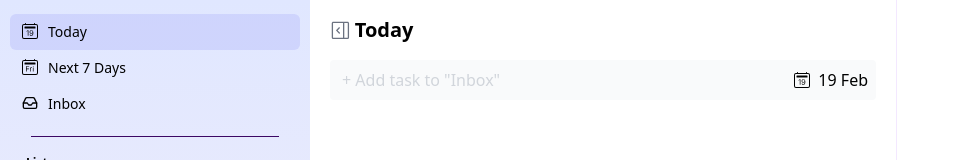
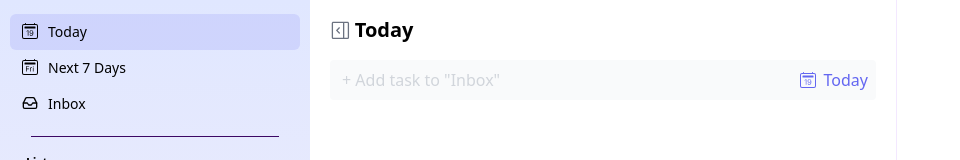
Before and after one commit to sunchit03/productivio, a Next.js app in the folder productivio-frontend-restructured/: page /dashboard/tasks in a window 1280 px wide. Both pictures are taken after a click on the button "Today". Shown: the top 160 px of the page, without its empty margins (0-960 px from the left). Built offline with nearby package versions, Linux system fonts and the light colour scheme.

Commit message:
Functionality changes

```diff
--- a/productivio-frontend-restructured/app/api/tasks/user/[userId]/route.js
+++ b/productivio-frontend-restructured/app/api/tasks/user/[userId]/route.js
@@ -1,7 +1,8 @@
 import { NextResponse } from "next/server";
 import mongoose from "mongoose";
+const connectDB = require('../../../../utils/connect');
 import Task from "../../../../models/Task";
-const connectDB = require('../../../../utils/connect');
+import List from "../../../../models/List";
 
 export async function GET(req, { params }) {
   try {
--- a/productivio-frontend-restructured/app/api/teams/[teamId]/route.js
+++ b/productivio-frontend-restructured/app/api/teams/[teamId]/route.js
@@ -87,7 +87,7 @@ export async function DELETE(req, {params}){
     }
     await Task.deleteMany({ _id: { $in: team.tasks } });
     await User.updateMany({ _id:{ $in: team.members} },{ $pull: { teams: teamId } });
-    await team.deleteOne(teamId);
+    await team.deleteOne();
     return NextResponse.json({success: true, error: "Team deleted successfully."},{status:200});
     }catch(error){
       return NextResponse.json({success: false, error:error.message},{status:500});
--- a/productivio-frontend-restructured/app/components/Tasks/TaskForm.jsx
+++ b/productivio-frontend-restructured/app/components/Tasks/TaskForm.jsx
@@ -14,6 +14,7 @@ const TaskForm = ( {todayOrNext = false, listId = null, refresh, userId, taskBar
   const [dueDate, setDueDate] = useState(null);
   const [dueDateSelected, setDueDateSelected] = useState(false);
   const monthNames = ['Jan', 'Feb', 'Mar', 'Apr', 'May', 'Jun', 'Jul', 'Aug', 'Sep', 'Oct', 'Nov', 'Dec']
+  const dayNames = ['Sunday', 'Monday', 'Tuesday', 'Wednesday', 'Thursday', 'Friday', 'Saturday'];
 
   useEffect(() => {
     if (todayOrNext) {
@@ -23,6 +24,10 @@ const TaskForm = ( {todayOrNext = false, listId = null, refresh, userId, taskBar
 
       setDueDate(today);
       setDueDateSelected(true);
+    }
+    else{
+      setDueDateSelected(false);
+      setDueDate(null);
     }
   }, [todayOrNext]);
 
@@ -55,6 +60,63 @@ const TaskForm = ( {todayOrNext = false, listId = null, refresh, userId, taskBar
     setDueDate(null);
   };
 
+
+
+  const returnString = (dateVal) =>  {
+    let now = new Date();
+    now.setHours(0, 0, 0, 0);
+    let date = dateVal.getDate().toString();
+    let month = monthNames[dateVal.getMonth()];
+    let year = dateVal.getFullYear();
+    let dateString = `${date} ${month} ${year !== now.getFullYear() ? year.toString() : ""}`;
+    return dateString;
+  }
+
+  const formatDate = () => {
+    if(!dueDate){
+      return { dateText: "", color: "" };
+    }
+    let dateVal = new Date(dueDate);
+    let now = new Date();
+    now.setHours(0, 0, 0, 0); // start from midnight 00:00:00
+
+    const tempDateVal = new Date(dateVal);
+    tempDateVal.setHours(0, 0, 0, 0);
+
+    const todayEnd = new Date(now);
+    todayEnd.setHours(23, 59, 59, 999);
+
+
+    // Get yesterday’s date and set its time to midnight
+    const yesterday = new Date();
+    yesterday.setDate(now.getDate() - 1);
+
+    //extract date month and year(ignores time)
+    yesterday.setHours(0, 0, 0, 0);
+
+    if (tempDateVal.getTime() < yesterday.getTime()) {
+      return { dateText: returnString(tempDateVal), color: "text-red-500" };
+    }
+
+    if (tempDateVal.getTime() === yesterday.getTime()) {
+      return { dateText: "Yesterday", color: "text-red-500" };
+    }
+
+    if (tempDateVal.getTime() <= todayEnd.getTime() && tempDateVal.getTime() >= now.getTime()) {
+      return { dateText: "Today", color: "text-indigo-500" };
+    }
+
+    let next7Days = new Date();
+    next7Days.setDate(now.getDate() + 7);
+    next7Days.setHours(0, 0, 0, 0);
+
+    if (tempDateVal.getTime() <= next7Days.getTime() && tempDateVal.getTime() > now.getTime()) {
+      return {dateText: dayNames[tempDateVal.getDay()], color: "text-indigo-500"};
+    }
+
+    return {dateText: returnString(tempDateVal), color: "text-indigo-500"};
+  };
+
   const handleDueDateSelection = (date) => {
     const updatedDate = new Date(date);
     updatedDate.setHours(23, 59, 59, 999); // 11:59:59 PM
@@ -79,26 +141,23 @@ const TaskForm = ( {todayOrNext = false, listId = null, refresh, userId, taskBar
           className={`py-2 px-3 pr-25 w-full text-base rounded font-weight:bold text-black ${typeof window !== "undefined" && window.innerWidth < 639 && !taskBarCollapse ? "bg-gray-300/90" : "bg-gray-50"} placeholder-gray-300 focus:outline-none focus:bg-white focus:ring-1 focus:ring-violet-500`}
         />
         <span
-          className="absolute inset-y-0 right-0 pr-2 flex items-center cursor-pointer text-base text-black"
+          className="absolute inset-y-0 right-0 pr-2 flex items-center cursor-pointer text-base"
         >
           {
             dueDateSelected ?
               <>
-                <div className="flex items-center" onClick={() => setDatePicker((val) => !val)}>
+                <div className={`flex items-center ${formatDate().color}`} onClick={() => setDatePicker((val) => !val)}>
                   <BsCalendar2Date className="mr-2"/>
-                  <span> {dueDate.getFullYear() != new Date().getFullYear() ?
-                    dueDate.getDate().toString() + " " + monthNames[dueDate.getMonth()] + " " + dueDate.getFullYear().toString()
-                    :
-                    dueDate.getDate().toString() + " " + monthNames[dueDate.getMonth()]
-                    }
+                  <span>
+                    {formatDate().dateText}
                   </span>
                 </div>
                 { datePicker &&
-                  <GrClear className="ml-2" onClick={() => { setDueDate(null); setDueDateSelected(false); }}/>
+                  <GrClear className="ml-2 text-gray-600" onClick={() => { setDueDate(null); setDueDateSelected(false); }}/>
                 }
               </>
               :
-              <IoCalendarOutline onClick={() => setDatePicker((val) => !val)}/>
+              <IoCalendarOutline className="text-gray-600" onClick={() => setDatePicker((val) => !val)}/>
           }
         </span>
         {datePicker &&
--- a/productivio-frontend-restructured/app/components/Teams/TeamCard.jsx
+++ b/productivio-frontend-restructured/app/components/Teams/TeamCard.jsx
@@ -1,4 +1,3 @@
-import { useRouter } from "next/navigation";
 import { BiDotsHorizontal } from "react-icons/bi";
 import { Menu, MenuItem, MenuButton } from '@szhsin/react-menu';
 import CreateOrEditTeam from "./CreateOrEditTeam";
@@ -6,8 +5,12 @@ import { useState } from "react";
 import '@szhsin/react-menu/dist/index.css';
 import '@szhsin/react-menu/dist/transitions/zoom.css';
 
-export default function TeamCard({ team, userId, editTeam}) {
+export default function TeamCard({ team, userId, editTeam, removeTeam}) {
   const [addEditTeamModal, setAddEditTeamModal] = useState(false);
+
+  const handleDeleteTeam = () => {
+    removeTeam(team._id);
+  }
 
   // Function to extract the initials from the title
   const getInitials = (title) => {
@@ -71,7 +74,7 @@ export default function TeamCard({ team, userId, editTeam}) {
             >
                 <MenuItem key={"Edit"} onClick={() => setAddEditTeamModal(true, team)}>{"Edit"}</MenuItem>
                 {/* onClick={() => setIsListDeleteModalOpen(true) } */}
-                <MenuItem key={"Delete"} >{"Delete"}</MenuItem>
+                <MenuItem key={"Delete"} onClick={() => handleDeleteTeam()}>{"Delete"}</MenuItem>
             </Menu>
         </div>
       )}
--- a/productivio-frontend-restructured/app/dashboard/Calendar/page.jsx
+++ b/productivio-frontend-restructured/app/dashboard/Calendar/page.jsx
@@ -211,7 +211,7 @@ const handleDueDateUpdate = async(taskId, date) => {
 
       {selectedTask &&
       <div className="fixed inset-0 bg-opacity-5 flex flex-col justify-center items-center z-50" onClick={()=>{setSelectedTask(null)} }>
-      <div className="p-2 shadow-xl rounded-md bg-gray-50 w-3/12 h-3/6 flex flex-col justify-between z-50" onClick={(e) => e.stopPropagation()}>
+      <div className="p-2 shadow-xl rounded-md bg-gray-50 min-w-[25%] max-w-[50%] min-h-[50%] md:min-w-[50%] md:min-h-[50%] sm:min-h-[40%] flex flex-col justify-between z-50" onClick={(e) => e.stopPropagation()}>
       <DetailTaskView
         setSelectedTask={setSelectedTask}
         task={selectedTask}
--- a/productivio-frontend-restructured/app/dashboard/eisenhowerMatrix/page.jsx
+++ b/productivio-frontend-restructured/app/dashboard/eisenhowerMatrix/page.jsx
@@ -32,11 +32,12 @@ export default function EisenhowerMatrix( {userId} ) {
     const notUrgentUnimportantTasks = tasks.filter(task => !task.isTrash && task.priority === "4");
 
     return (
-      <div className="h-screen bg-gradient-to-b from-indigo-100 to-pink-50 flex flex-col bg-gray-100 p-4 overflow-hidden">
+      <div className="bg-gradient-to-b from-indigo-100 to-pink-50 flex flex-col p-4 overflow-hidden h-screen">
         <div>
-          <h1 className="mb-4 text-black text-left text-2xl font-bold" >Eisenhower Matrix</h1>
+          <h1 className="mb-4 text-black text-left text-2xl md:text-xl font-bold" >Eisenhower Matrix</h1>
         </div>
-        <div className="grid grid-cols-2 grid-rows-2 gap-2 w-full max-w-8xl h-[90vh] ">
+        <div className="md:flex-1 md:hover:overflow-y-auto md:pr-2">
+          <div className="grid grid-cols-2 grid-rows-2 md:grid-cols-1 md:grid-rows-2 gap-2 w-full max-w-8xl min-h-[40vh]">
             <MatrixBlock
               title = {<><TbCircleNumber1Filled size={20} />Urgent & Important</>}
               tasks={urgentImportantTasks}
@@ -67,5 +68,6 @@ export default function EisenhowerMatrix( {userId} ) {
             />
           </div>
          </div>
+      </div>
     );
   }
--- a/productivio-frontend-restructured/app/dashboard/tasks/views/TasksView.jsx
+++ b/productivio-frontend-restructured/app/dashboard/tasks/views/TasksView.jsx
@@ -361,6 +361,7 @@ const TasksView = ({
             onClick={(e) => e.stopPropagation()}>
             <DetailTaskView
             task={selectedTask}
+            pageTitle={title}
             userId={userId}
             handleCheckBoxCheck={handleCheckBoxCheck}
             handleEditTask={handleEditTask}
```
Also changed, not shown: productivio-frontend-restructured/app/components/EisenhowerMatrix/EisenhowerTask.jsx (deleted, +0 -99 lines), productivio-frontend-restructured/app/components/EisenhowerMatrix/MatrixBlock.jsx (+5 -6 lines), productivio-frontend-restructured/app/components/Tasks/DetailTaskView.jsx (+15 -9 lines), productivio-frontend-restructured/app/dashboard/teams/page.jsx (+17 -2 lines). Lines whose indentation alone changed are shown as unchanged.
